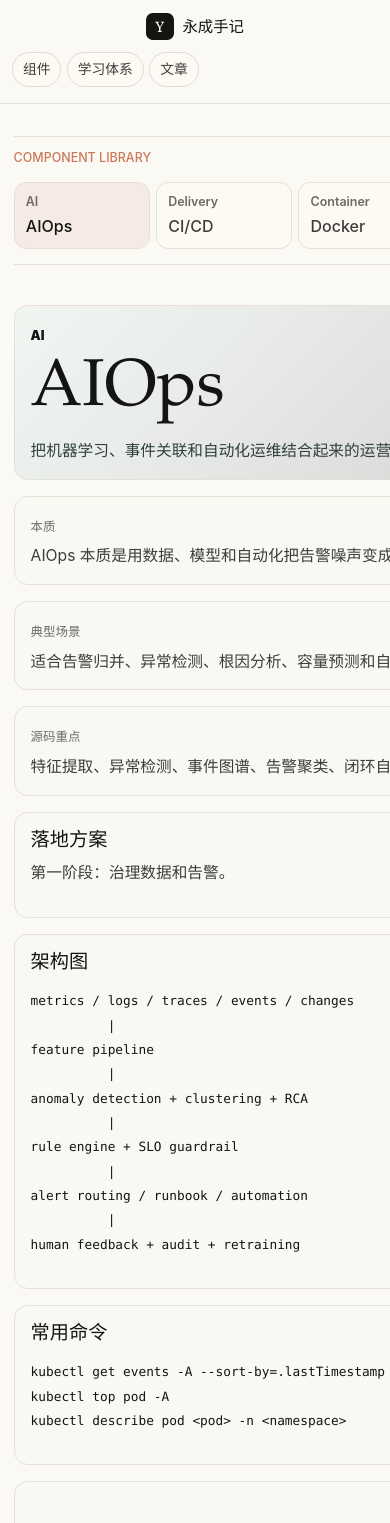
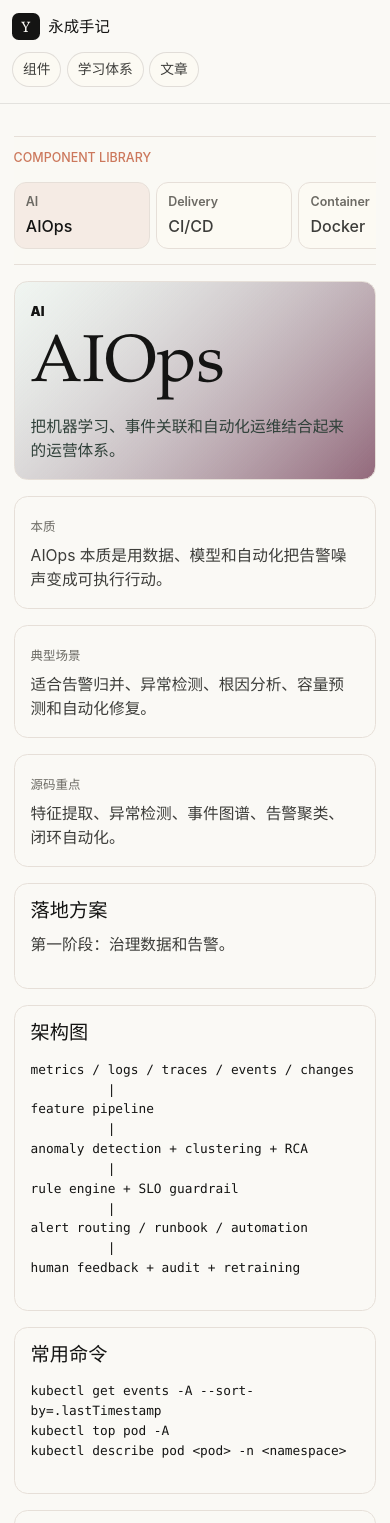
Before and after one commit to zouyc1990/personal-blog-site, a website: page component.html in a window 390 px wide. Shown: the top 1523 px of the page. Drawn offline with Linux system fonts and the light colour scheme.

Commit message:
Fix mobile overflow clipping

```diff
--- a/component.html
+++ b/component.html
@@ -8,7 +8,7 @@
       content="永成手记组件深度知识库：本质、架构、命令、源码、算法、落地方案和面试题。"
     />
     <title>组件知识库 | 永成手记</title>
-    <link rel="stylesheet" href="./styles.css?v=20260513-claude" />
+    <link rel="stylesheet" href="./styles.css?v=20260513-wrap" />
   </head>
   <body class="component-page">
     <header class="site-header">
@@ -32,7 +32,7 @@
       <article class="component-article" id="component-article" aria-live="polite"></article>
     </main>
 
-    <script src="./components.generated.js?v=20260513-claude"></script>
-    <script src="./component.js?v=20260513-claude"></script>
+    <script src="./components.generated.js?v=20260513-wrap"></script>
+    <script src="./component.js?v=20260513-wrap"></script>
   </body>
 </html>
--- a/styles.css
+++ b/styles.css
@@ -1205,6 +1205,9 @@ h4.article-heading {
 
 .component-page {
   background: var(--paper);
+  min-height: 100dvh;
+  overflow-y: auto;
+  -webkit-overflow-scrolling: touch;
 }
 
 .component-layout {
@@ -1220,6 +1223,9 @@ h4.article-heading {
   position: sticky;
   top: 5.5rem;
   height: fit-content;
+  max-height: calc(100dvh - 7rem);
+  overflow-y: auto;
+  overscroll-behavior: contain;
   border: 1px solid rgba(23, 32, 29, 0.08);
   border-radius: 18px;
   background: rgba(255, 255, 255, 0.72);
@@ -1256,6 +1262,7 @@ h4.article-heading {
 
 .component-article {
   min-width: 0;
+  overflow: visible;
 }
 
 .component-hero-card {
@@ -2721,7 +2728,7 @@ samp {
 html,
 body {
   max-width: 100%;
-  overflow-x: clip;
+  overflow-x: hidden;
 }
 
 img,
@@ -2969,6 +2976,9 @@ code {
   .component-sidebar {
     margin-bottom: 1rem;
     padding: 0.75rem 0;
+    max-height: none;
+    overflow: visible;
+    overscroll-behavior: auto;
     border: 0;
     border-top: 1px solid var(--line);
     border-bottom: 1px solid var(--line);
@@ -2980,6 +2990,7 @@ code {
     display: flex;
     gap: 0.4rem;
     overflow-x: auto;
+    overflow-y: hidden;
     padding-bottom: 0.2rem;
     scrollbar-width: none;
   }
@@ -3025,7 +3036,9 @@ code {
   .component-scheme-card code {
     font-size: 0.8rem;
     line-height: 1.55;
-    white-space: pre;
+    white-space: pre-wrap;
+    overflow-wrap: anywhere;
+    word-break: break-word;
   }
 
   .post-dialog {
@@ -3433,12 +3446,71 @@ h1 {
 }
 
 @media (max-width: 820px) {
+  html,
+  body {
+    overflow-x: hidden;
+  }
+
+  *,
+  *::before,
+  *::after {
+    min-width: 0;
+  }
+
   .site-header {
     align-items: center;
+    flex-wrap: wrap;
+  }
+
+  .brand {
+    max-width: 100%;
+  }
+
+  .brand span:last-child {
+    overflow: hidden;
+    text-overflow: ellipsis;
+    white-space: nowrap;
+  }
+
+  .nav-links {
+    min-width: 0;
   }
 
   .hero {
     padding-top: 2.6rem;
+  }
+
+  .hero,
+  .hero-content,
+  .hero-category-list,
+  .intro-grid,
+  .method-grid,
+  .knowledge-shell,
+  .track-grid,
+  .track-card,
+  .track-card > div:first-child,
+  .track-columns,
+  .doc-links,
+  .content-section,
+  .component-bridge,
+  .component-grid,
+  .posts-guide,
+  .post-grid,
+  .post-card,
+  .component-card,
+  .split-section,
+  .about-section,
+  .newsletter,
+  .component-layout,
+  .component-article,
+  .component-hero-card,
+  .component-summary-grid,
+  .component-scheme,
+  .component-scheme-card,
+  .component-content,
+  .article-content {
+    max-width: 100%;
+    overflow-wrap: anywhere;
   }
 
   h1,
@@ -3467,4 +3539,92 @@ h1 {
   .post-art {
     min-height: 10rem;
   }
-}
+
+  .component-sidebar nav,
+  .filter-row,
+  .topic-list,
+  .latest-rail-track {
+    -webkit-overflow-scrolling: touch;
+  }
+
+  .component-page {
+    overflow-x: hidden;
+    overflow-y: auto;
+  }
+
+  .component-layout {
+    display: block;
+    min-height: auto;
+    overflow: visible;
+  }
+
+  .component-article {
+    overflow: visible;
+  }
+
+  .component-sidebar nav {
+    display: flex;
+    overflow-x: auto;
+    overflow-y: hidden;
+  }
+
+  .component-sidebar a {
+    min-width: min(8.5rem, 74vw);
+    max-width: 74vw;
+    overflow-wrap: anywhere;
+    white-space: normal;
+  }
+
+  .component-scheme-card pre,
+  .code-panel pre {
+    width: 100%;
+    max-width: 100%;
+    overflow-x: hidden;
+    overflow-y: visible;
+  }
+
+  .component-scheme-card code,
+  .code-panel code {
+    display: block;
+    width: 100%;
+    min-width: 100%;
+    max-width: 100%;
+    overflow-wrap: anywhere;
+    white-space: pre-wrap;
+    word-break: break-word;
+  }
+
+  .article-list {
+    padding-left: 1rem;
+  }
+}
+
+@media (max-width: 520px) {
+  .site-header {
+    display: grid;
+    grid-template-columns: 1fr;
+  }
+
+  .nav-links {
+    margin-right: -0.85rem;
+    margin-left: -0.85rem;
+    padding-right: 0.85rem;
+    padding-left: 0.85rem;
+  }
+
+  .hero-category-list a {
+    grid-template-columns: minmax(0, 1fr);
+  }
+
+  .hero-category-list span {
+    grid-column: auto;
+    grid-row: auto;
+    justify-self: start;
+    order: -1;
+  }
+
+  .latest-rail-item {
+    width: 88vw;
+    flex-basis: 88vw;
+  }
+}
```
Also changed, not shown: index.html (+4 -4 lines).
